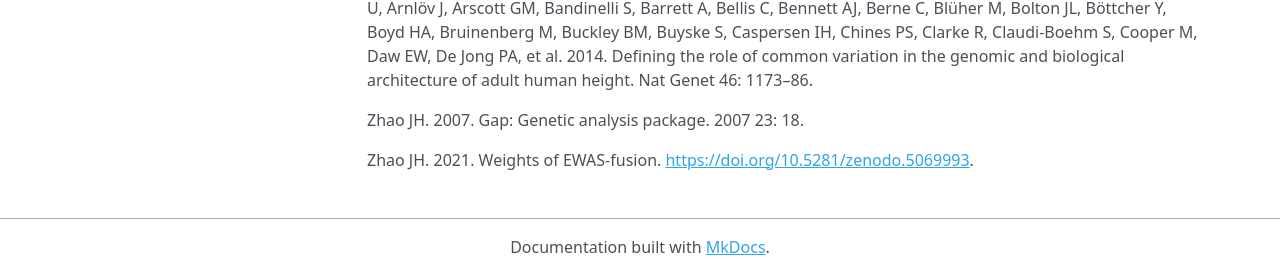
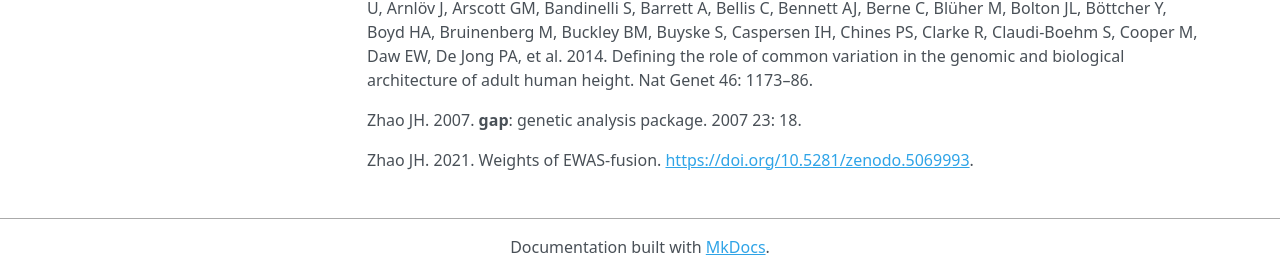
Before and after one commit to jinghuazhao/EWAS-fusion, an MkDocs documentation site: the page built from docs/README.md, in a window 1280 px wide and 900 px high, scrolled down 6892 px. Shown: the part 625-897 px from the top of the window. Built offline with MkDocs 1.6.1, drawn with Linux system fonts in a browser that asks for light colours; nearby versions of some CDN libraries; a script that is not in the unit is left out.

```diff
--- a/docs/README.md
+++ b/docs/README.md
@@ -262,6 +262,6 @@ Turner SD. 2018. Qqman: An r package for visualizing GWAS results using q-q and
 
 Wood AR, Esko T, Yang J, Vedantam S, Pers TH, Gustafsson S, Chu AY, Estrada K, Luan J, Kutalik Z, Amin N, Buchkovich ML, Croteau-Chonka DC, Day FR, Duan Y, Fall T, Fehrmann R, Ferreira T, Jackson AU, Karjalainen J, Lo KS, Locke AE, Mägi R, Mihailov E, Porcu E, Randall JC, Scherag A, Vinkhuyzen AA, Westra HJ, Winkler TW, Workalemahu T, Zhao JH, Absher D, Albrecht E, Anderson D, Baron J, Beekman M, Demirkan A, Ehret GB, Feenstra B, Feitosa MF, Fischer K, Fraser RM, Goel A, Gong J, Justice AE, Kanoni S, Kleber ME, Kristiansson K, Lim U, Lotay V, Lui JC, Mangino M, Mateo Leach I, Medina-Gomez C, Nalls MA, Nyholt DR, Palmer CD, Pasko D, Pechlivanis S, Prokopenko I, Ried JS, Ripke S, Shungin D, Stancáková A, Strawbridge RJ, Sung YJ, Tanaka T, Teumer A, Trompet S, Laan SW van der, Setten J van, Van Vliet-Ostaptchouk JV, Wang Z, Yengo L, Zhang W, Afzal U, Arnlöv J, Arscott GM, Bandinelli S, Barrett A, Bellis C, Bennett AJ, Berne C, Blüher M, Bolton JL, Böttcher Y, Boyd HA, Bruinenberg M, Buckley BM, Buyske S, Caspersen IH, Chines PS, Clarke R, Claudi-Boehm S, Cooper M, Daw EW, De Jong PA, et al. 2014. Defining the role of common variation in the genomic and biological architecture of adult human height. Nat Genet 46: 1173–86.
 
-Zhao JH. 2007. Gap: Genetic analysis package. 2007 23: 18.
+Zhao JH. 2007. **gap**: genetic analysis package. 2007 23: 18.
 
 Zhao JH. 2021. Weights of EWAS-fusion. [https://doi.org/10.5281/zenodo.5069993](https://doi.org/10.5281/zenodo.5069993).
```
